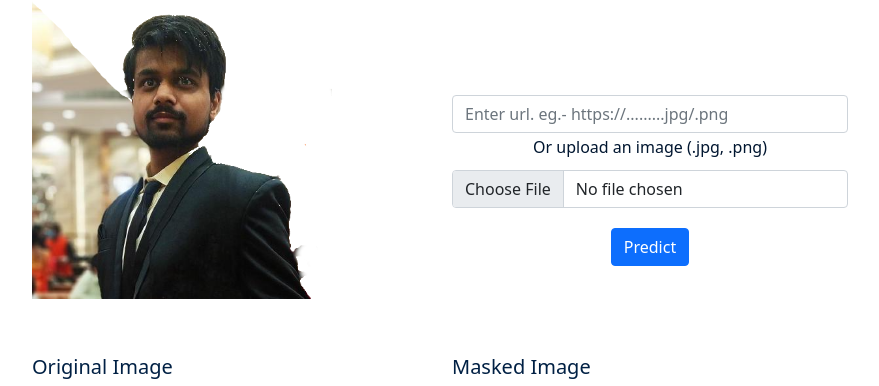
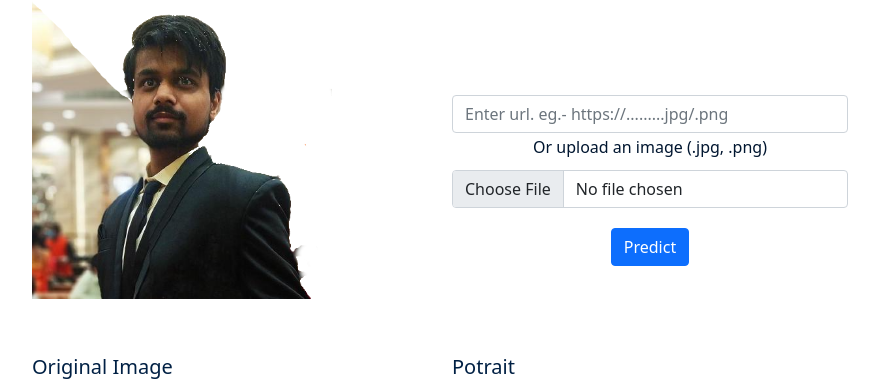
Before and after one commit to G0rav/Automatic_Background_Removal, a Flask app: template templates/index.html in a window 1280 px wide. Shown: the part 181-567 px from the top of the page, without its empty margins (210-1089 px from the left). Run offline with Flask 2, Linux system fonts and the light colour scheme; the template is opened without the code that fills it: most values are stand-ins (such as "Sample title", 1, 10 or a date in 2020).

Commit message:
Update index.html

```diff
--- a/templates/index.html
+++ b/templates/index.html
@@ -67,7 +67,7 @@
 		</div>
 
 		<div class="col">
-			<h5 style="color:#002044;">Masked Image</h5>
+			<h5 style="color:#002044;">Potrait</h5>
 		</div>
 	</div>
 
```
